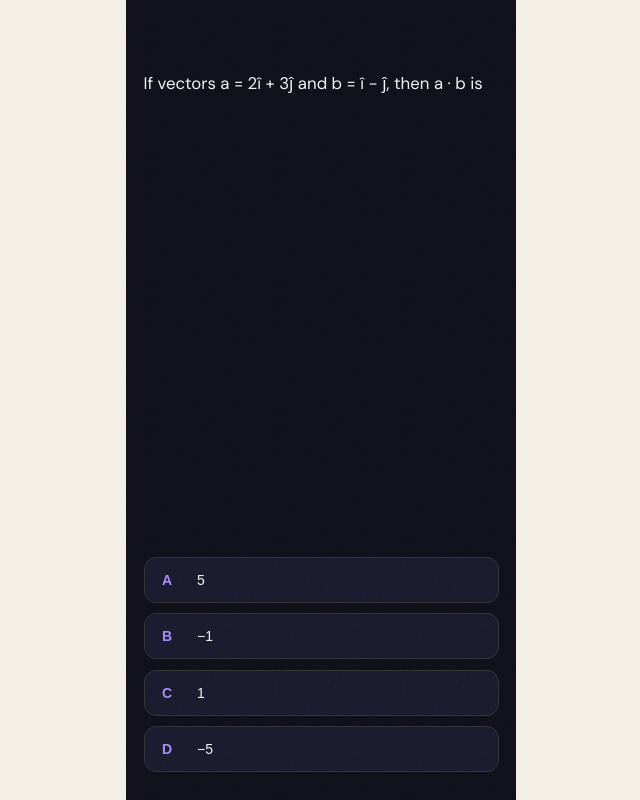
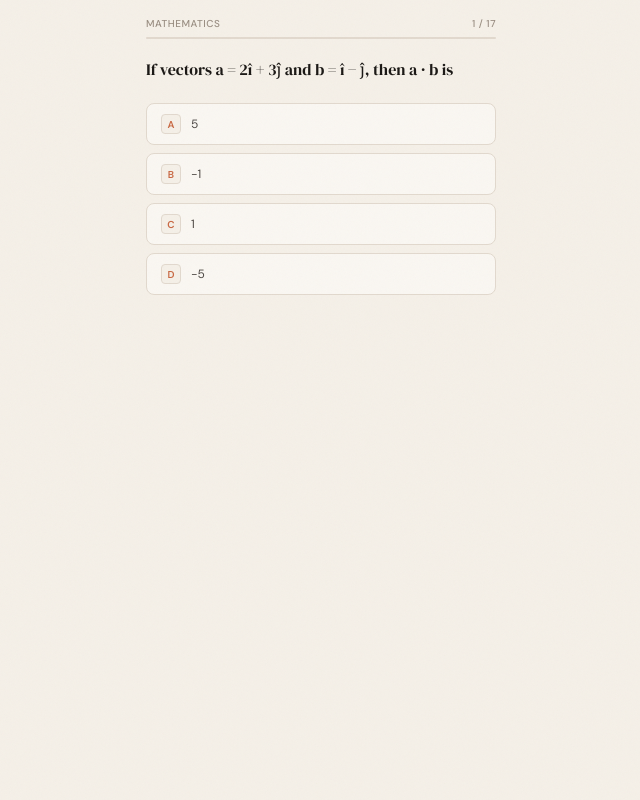
Before and after one commit to kazetakumi/agent-classroom-web, a React (Vite) app in the folder agent-classroom/: page / in a window 1280 px wide. Both pictures are taken after a click on the button "Start Revision". Shown: the whole page, without its empty margins (319-959 px from the left). Built offline with nearby package versions, Linux system fonts and the light colour scheme.

Commit message:
feat: redesign question card with progress rail and Reading Room aesthetic

```diff
--- a/agent-classroom/src/App.tsx
+++ b/agent-classroom/src/App.tsx
@@ -111,6 +111,8 @@ function App() {
             question={feed.currentQuestion}
             onAnswer={feed.submitAnswer}
             onAdvance={feed.advance}
+            currentIndex={feed.currentIndex}
+            totalQuestions={feed.questions.length}
           />
         </div>
       </SwipeLayer>
--- a/agent-classroom/src/components/QuestionCard.css
+++ b/agent-classroom/src/components/QuestionCard.css
@@ -1,61 +1,108 @@
 .question-card {
-  display: flex;
-  flex-direction: column;
-  min-height: 100svh;
-  width: 100%;
-  max-width: 390px;
-  margin: 0 auto;
-  padding: 2rem 1.25rem 2rem;
-  box-sizing: border-box;
-  background: #0f0f1a;
-  color: #f5f5f5;
   overflow-x: hidden;
 }
 
-.question-text {
-  flex: 1;
-  font-size: 1.2rem;
-  line-height: 1.6;
-  margin: 0 0 2rem;
-  padding-top: 3rem;
+/* Progress section */
+.question-progress {
+  padding: 16px 20px 0;
 }
 
+.question-progress-meta {
+  display: flex;
+  justify-content: space-between;
+  font-family: var(--sans);
+  font-size: 10px;
+  font-weight: 500;
+  text-transform: uppercase;
+  letter-spacing: 0.05em;
+  color: var(--text-muted);
+  margin-bottom: 6px;
+}
+
+.question-progress-track {
+  height: 2px;
+  background: var(--border);
+  border-radius: 1px;
+  margin-bottom: 18px;
+  overflow: hidden;
+}
+
+.question-progress-fill {
+  height: 100%;
+  background: var(--terracotta);
+  border-radius: 1px;
+  transition: width 300ms ease;
+}
+
+/* Question text */
+.question-text {
+  font-family: var(--display);
+  font-size: 16px;
+  line-height: 1.5;
+  color: var(--ink);
+  padding: 0 20px 18px;
+  margin: 0;
+}
+
+/* Options */
 .options {
   display: flex;
   flex-direction: column;
-  gap: 0.75rem;
+  gap: 8px;
+  padding: 4px 20px 20px;
 }
 
 .option-btn {
   display: flex;
   align-items: center;
-  gap: 1rem;
+  gap: 10px;
   width: 100%;
-  padding: 1rem 1.25rem;
-  border: 1.5px solid #333;
-  border-radius: 12px;
-  background: #1a1a2e;
-  color: #f5f5f5;
-  font-size: 1rem;
-  text-align: left;
+  padding: 10px 14px;
+  border: 1.5px solid var(--border);
+  border-radius: 8px;
+  background: var(--surface);
   cursor: default;
   box-sizing: border-box;
+  text-align: left;
 }
 
 .option-label {
-  font-weight: 700;
-  min-width: 1.5rem;
-  color: #a78bfa;
+  display: inline-flex;
+  align-items: center;
+  justify-content: center;
+  width: 20px;
+  height: 20px;
+  min-width: 20px;
+  border: 1px solid var(--border);
+  border-radius: 4px;
+  background: var(--bg);
+  font-family: var(--sans);
+  font-size: 10px;
+  font-weight: 600;
+  color: var(--terracotta);
 }
 
 .option-text {
   flex: 1;
+  font-family: var(--sans);
+  font-size: 12px;
+  font-weight: 400;
+  color: var(--text-secondary);
 }
 
 .option-btn[data-state="selected"] {
-  border-color: #a78bfa;
-  background: #2d2b4e;
-  font-weight: 700;
+  border-color: var(--terracotta);
+  background: #fdf5f1;
+}
+
+.option-btn[data-state="selected"] .option-label {
+  background: var(--terracotta);
+  border-color: var(--terracotta);
+  color: #fff;
+}
+
+.option-btn[data-state="selected"] .option-text {
+  color: var(--ink);
 }
 
 .option-btn:disabled {
--- a/agent-classroom/src/components/QuestionCard.tsx
+++ b/agent-classroom/src/components/QuestionCard.tsx
@@ -6,9 +6,11 @@ interface Props {
   question: Question
   onAnswer: (selected: string) => void
   onAdvance: () => void
+  currentIndex: number
+  totalQuestions: number
 }
 
-export function QuestionCard({ question, onAnswer, onAdvance }: Props) {
+export function QuestionCard({ question, onAnswer, onAdvance, currentIndex, totalQuestions }: Props) {
   const labels = ['A', 'B', 'C', 'D'] as const
   const [selected, setSelected] = useState<string | null>(null)
   const timerRef = useRef<ReturnType<typeof setTimeout> | null>(null)
@@ -36,8 +38,23 @@ export function QuestionCard({ question, onAnswer, onAdvance }: Props) {
     }, 1500)
   }
 
+  const progressPct = totalQuestions > 0 ? (currentIndex / totalQuestions) * 100 : 0
+
   return (
-    <div className="question-card">
+    <div className="screen question-card">
+      <div className="question-progress">
+        <div className="question-progress-meta" data-testid="progress-meta">
+          <span>{question.subject}</span>
+          <span>{currentIndex + 1} / {totalQuestions}</span>
+        </div>
+        <div className="question-progress-track">
+          <div
+            className="question-progress-fill"
+            data-testid="progress-rail"
+            style={{ width: `${progressPct}%` }}
+          />
+        </div>
+      </div>
       <p className="question-text">{question.question}</p>
       <div className="options">
         {labels.map((label) => (
```
Also changed, not shown: 1 other file (tests, documents, lock files or other folders).
